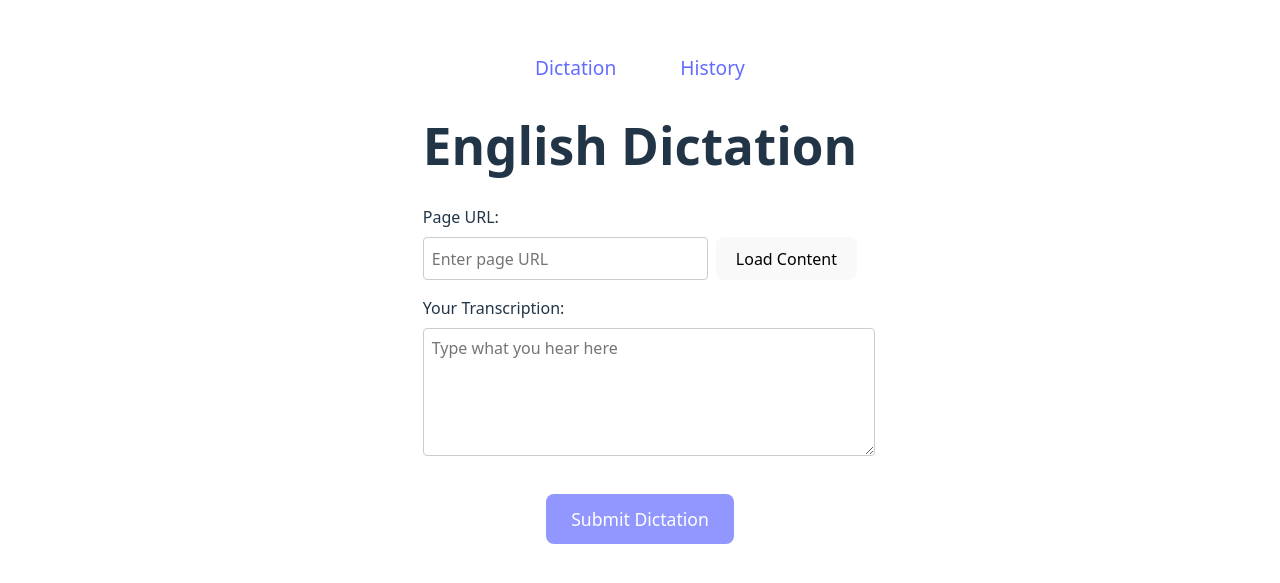
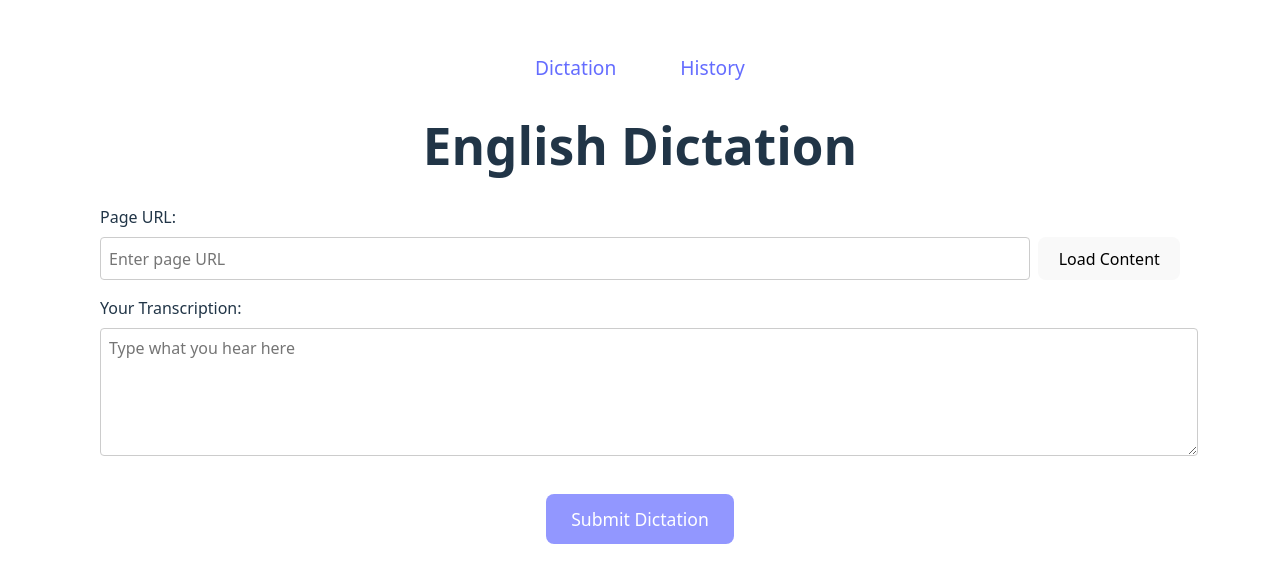
Before and after one commit to wangbinyq/english-listening, a React (Vite) app: page / in a window 1280 px wide. Shown: the part 109-692 px from the top of the page. Built offline with nearby package versions, Linux system fonts and the light colour scheme.

Commit message:
style(ui): set minimum width for dictation page and adjust seek container spacing

```diff
--- a/src/App.css
+++ b/src/App.css
@@ -78,6 +78,7 @@
 /* Dictation Page Styles */
 .dictation-page {
   max-width: 100%;
+  min-width: 1080px;
   margin: 0 auto;
   padding: 0 2rem;
 }
@@ -274,6 +275,10 @@
   align-items: center;
   gap: 0.5rem;
   width: 100%;
+}
+
+.seek-container span:first {
+  width: 4em;
 }
 
 .seek-bar {
```
